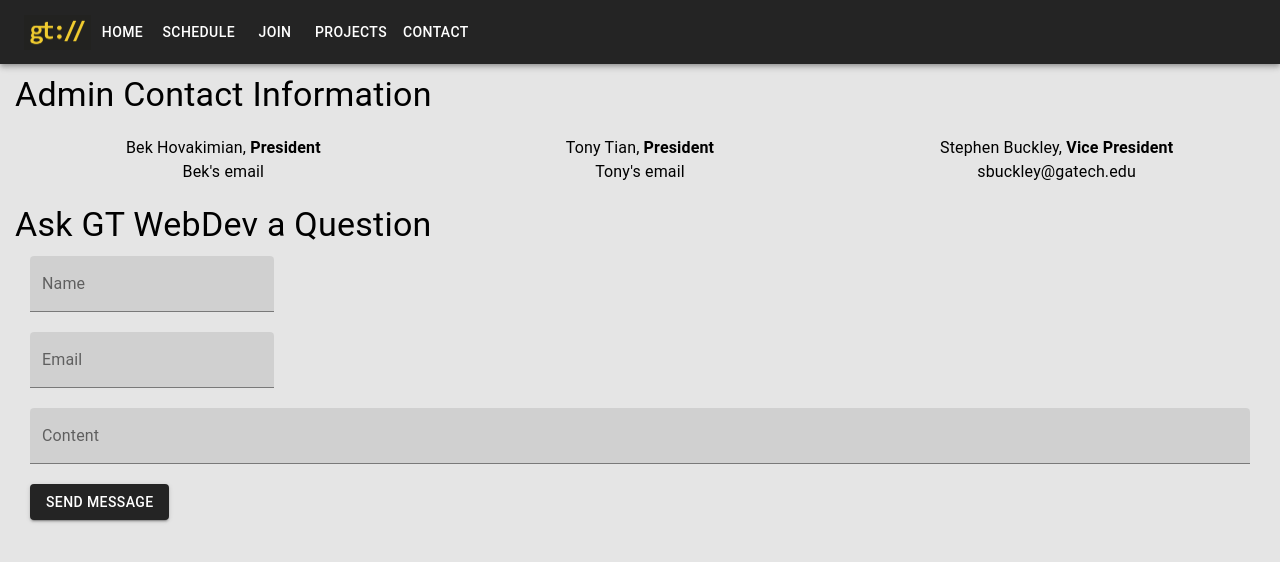
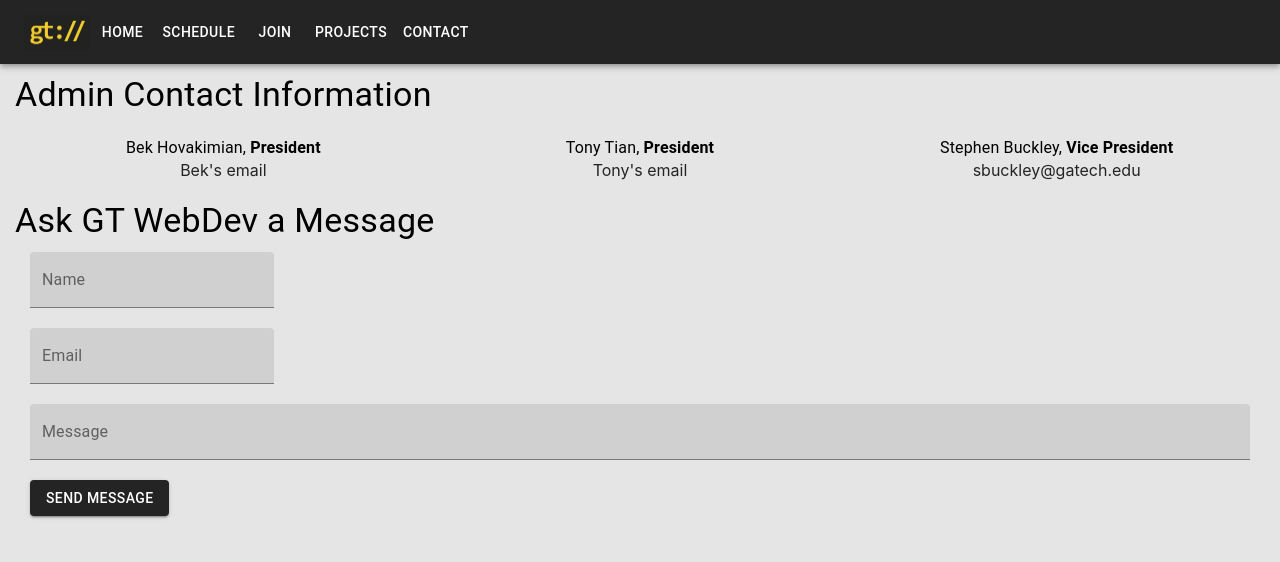
Before and after one commit to nicodemota/gt-webdev-website, a Next.js app: page /contact in a window 1280 px wide. Shown: the top 562 px of the page. Built offline with nearby package versions, Linux system fonts and the light colour scheme.

Commit message:
Minor changes to Contact page

```diff
--- a/pages/contact.js
+++ b/pages/contact.js
@@ -6,6 +6,7 @@ import Typography from '@material-ui/core/Typography';
 import TextField from '@material-ui/core/TextField';
 import Button from '@material-ui/core/Button';
 import Grid from '@material-ui/core/Grid';
+import Link from '@material-ui/core/Link';
 
 class Contact extends Component {
     render() {
@@ -39,10 +40,11 @@ class AdminContact extends Component {
         }
     }
     render() {
+        let emailLink = "mailto:" + this.state.email;
         return (
             <Grid item xs={4} className="centered">
                 <Typography variant="body1">{this.state.name}, <b>{this.state.title}</b></Typography>
-                <Typography variant="body1">{this.state.email}</Typography>
+                <Link href={emailLink}>{this.state.email}</Link>
             </Grid>
         );
     }
@@ -52,7 +54,7 @@ class AskQuestion extends Component {
     render() {
         return (
             <div>
-                <Typography variant="h4">Ask GT WebDev a Question</Typography>
+                <Typography variant="h4">Ask GT WebDev a Message</Typography>
                 <form noValidate autoComplete="off" className="indented">
                     <TextField id="filled-basic" label="Name" variant="filled" />
                     <br />
@@ -60,7 +62,7 @@ class AskQuestion extends Component {
                     <TextField id="filled-basic" label="Email" variant="filled" />
                     <br />
                     <br />
-                    <TextField id="filled-basic" label="Content" variant="filled" className="emailBox" />
+                    <TextField id="filled-basic" label="Message" variant="filled" className="emailBox" />
                     <br />
                     <br />
                     <Button variant="contained" color="primary" type="submit">Send Message</Button>
```
